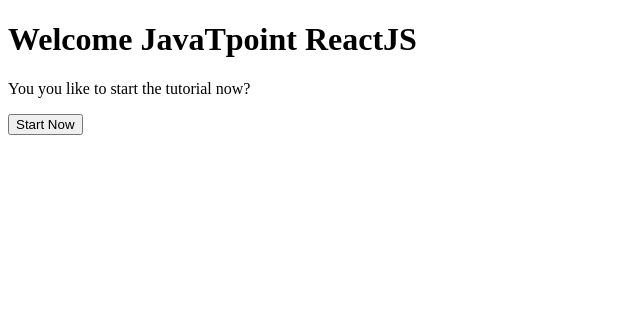
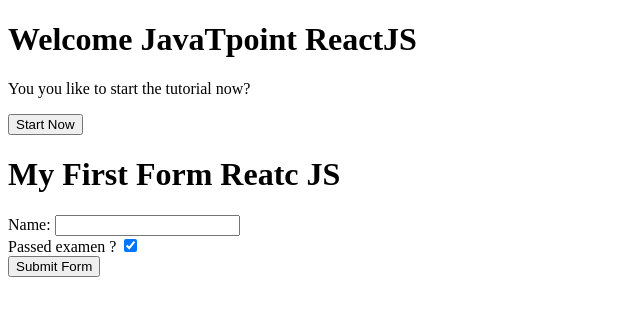
Before and after one commit to randrin/React-Projets, a React app in the folder app-react/: page / in a window 1280 px wide. Shown: the top 316 px of the page, without its empty margins (0-640 px from the left). Built offline with nearby package versions, Linux system fonts and the light colour scheme.

Commit message:
Forms React Js

```diff
--- /dev/null
+++ b/app-react/Forms.js
@@ -0,0 +1,43 @@
+import React, { Component } from "react";
+
+class Forms extends Component {
+
+    constructor(props) {
+        super(props);
+        this.state = {
+            value: '',
+            isSelected: true,
+            title: 'My First Form Reatc JS'
+        };
+        this.submitForm = this.submitForm.bind(this);
+        this.onChangeValue = this.onChangeValue.bind(this);
+    }
+
+    submitForm (event) {
+        event.preventDefault();
+        alert('Value Input is: '+ this.state.value);
+    }
+    onChangeValue (e) {
+        const target = e.target;
+        const value = target.type === 'checkbox' ? target.checked : target.value;
+        const name = target.name;
+        this.setState({[name]: value});
+    }
+
+    render() {
+        return (
+            <form onSubmit={this.submitForm}>
+                <h1>{this.state.title}</h1>
+                <label>Name: </label>
+                <input type="text" value={this.state.value} onChange={this.onChangeValue} />
+                <br/>
+                <label>Passed examen ? </label>
+                <input type="checkbox" checked={this.state.isSelected} onChange={this.onChangeValue} />
+                <br/>
+                <input type="submit" value="Submit Form" />
+            </form>
+        );
+    }
+}
+
+export default Forms;
--- a/app-react/index.html
+++ b/app-react/index.html
@@ -7,6 +7,7 @@
   <body>
     <div id="app"></div>
     <div id="components"></div>
+    <div id="forms"></div>
     <script type="text/javascript" src="index_bundle.js"></script>
   </body>
 </html>
--- a/app-react/main.js
+++ b/app-react/main.js
@@ -2,5 +2,7 @@ import React from "react";
 import ReactDOM from "react-dom";
 import App from "./App.js";
 import Components from "./Components.js";
+import Forms from "./Forms";
 
 ReactDOM.render(<App />, document.getElementById("app"));
+ReactDOM.render(<Forms />, document.getElementById("forms"));
```
Also changed, not shown: 1 other file (tests, documents, lock files or other folders).
